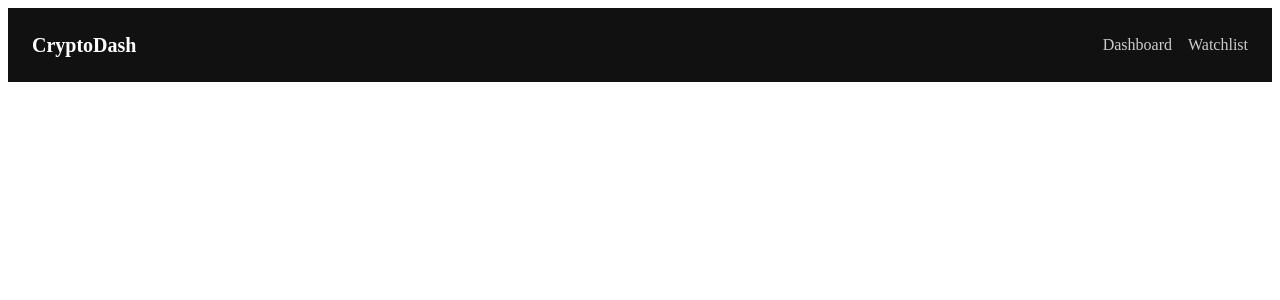
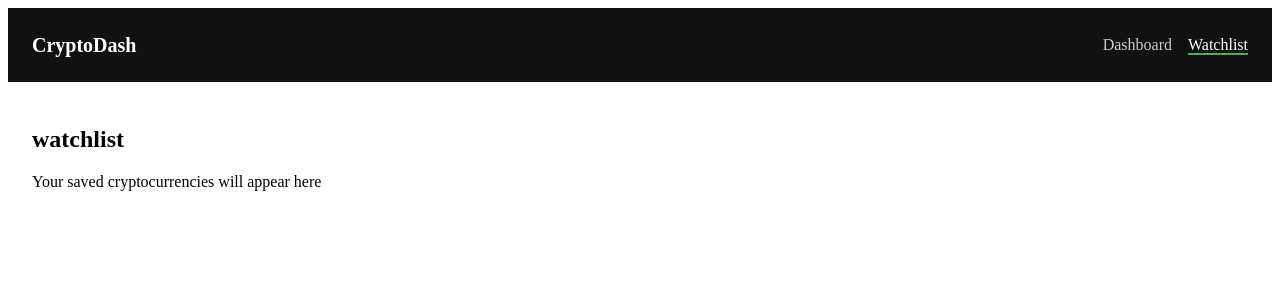
Before and after one commit to vedangsankhe/crypto-dashboard, an Angular app: page /watchlist in a window 1280 px wide. Before the commit this address led to /. Shown: the top 300 px of the page. Built offline with nearby package versions, Linux system fonts and the light colour scheme.

Commit message:
watchlist component added and routes

```diff
--- /dev/null
+++ b/src/app/features/watchlist/watchlist.component.html
@@ -0,0 +1,4 @@
+<section class="watchlist">
+    <h1>watchlist</h1>
+    <p>Your saved cryptocurrencies will appear here</p>
+</section>
--- /dev/null
+++ b/src/app/features/watchlist/watchlist.component.scss
@@ -0,0 +1,3 @@
+.watchlist {
+  padding: 24px;
+}
```
Also changed, not shown: src/app/app.routes.ts (+6 -1 lines), src/app/features/watchlist/watchlist.component.ts (added, +11 -0 lines), src/app/features/dashboard/dashboard.component.html (renamed from src/app/features/dashboard.component.html), src/app/features/dashboard/dashboard.component.scss (renamed from src/app/features/dashboard.component.scss), src/app/features/dashboard/dashboard.component.ts (renamed from src/app/features/dashboard.component.ts).
